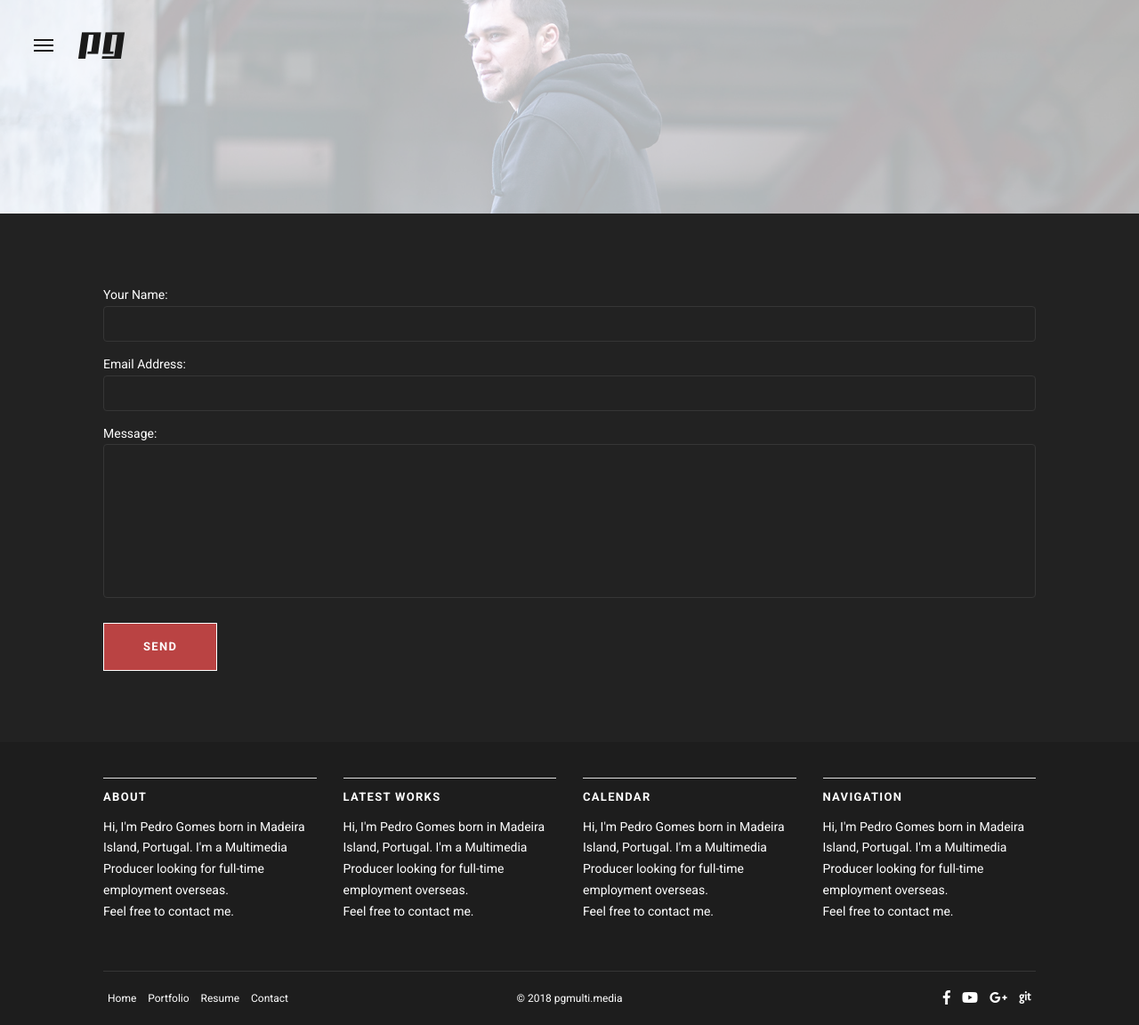
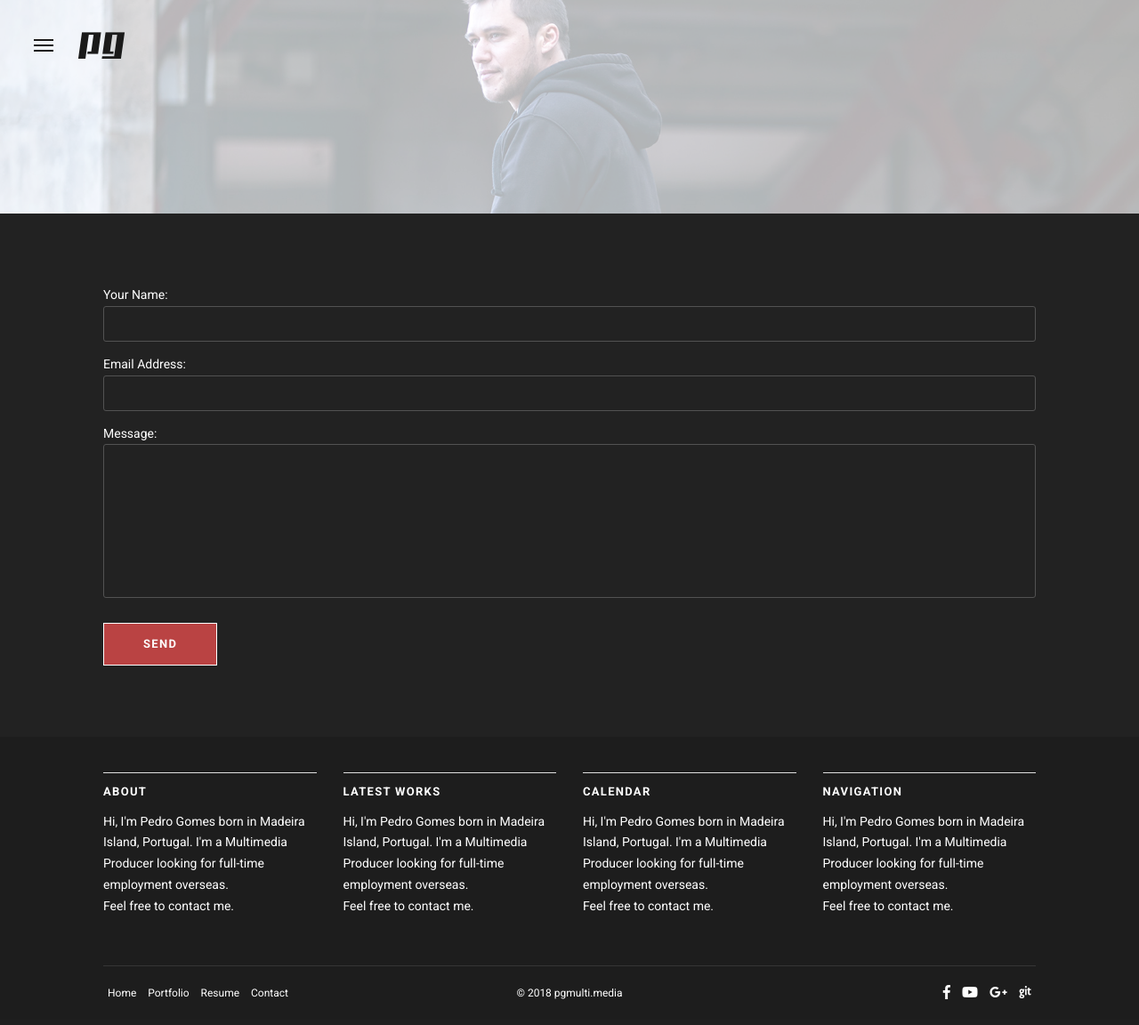
Before and after one commit to maddec01/SitePGMM, a PHP site: page /contact.php in a window 1280 px wide. Shown: the whole page at 89% size. After the commit the page ends 1123 px from the top, so only its background shows below. Run offline with PHP 8.4, Linux system fonts and the light colour scheme; some libraries are stand-ins or nearby versions.

Commit message:
fix fixed logo - contact layout - fixed animation comp

```diff
--- a/cform/form.html
+++ b/cform/form.html
@@ -11,11 +11,14 @@
         <label for="message">Message:</label>
         <textarea id="message" name="Message" rows="10" maxlength="6000" required></textarea>
         <div class="g-recaptcha" data-theme="dark" data-sitekey="6LczG04UAAAAABtAMHn7QVSUv4_tpWPYaGIUZKd3"></div>
-        <button class="button-primary" type="submit"><h3>Send</h3></button>
+        <button class="button-primary" type="submit">Send</button>
     </form>
     <div id="success_message" style="display:none">
-        <h3>Submitted the form successfully!</h3>
-        <p>We will get back to you soon.</p>
+        <h2 style="color: #3bc765">Message submited successfully!</h2>
+        <p>I'll get back to you as soon as possible.</p>
     </div>
-    <div id="error_message" style="width:100%; height:100%; display:none; "> <h3>Error</h3> Sorry there was an error sending your form. </div>
+    <div id="error_message" style="width:100%; height:100%; display:none; ">
+        <h2 style="color: #ba4343">Error</h2>
+        <p>Sorry there was an error sending your form.</p>
+    </div>
 </div>
--- a/css/contact.css
+++ b/css/contact.css
@@ -16,20 +16,17 @@
 .form-container textarea {
     color: #ffffff;
     background-color: #222222;
-    border-color: #363636;
+    border: 1px solid #525252;
     display: block;
     width: 100%;
     height: 40px;
     padding: 5px 15px;
-    border-width: 1px;
-    border-style: solid;
-    border-radius: 4px;
+    border-radius: 3px;
     box-sizing: border-box;
-
     -webkit-transition: border-color .3s ease-in-out;
     -moz-transition: border-color .3s ease-in-out;
+    -o-transition: border-color .3s ease-in-out;
     transition: border-color .3s ease-in-out;
-
     margin-bottom: 1rem;
 }
 
@@ -49,22 +46,28 @@
 }
 
 .form-container button {
+    outline: none !important;
     cursor: pointer;
     background: #ba4343;
-    padding: 5px 44px;
+    padding: 15px 44px;
     border-style: solid;
     border-width: 1px;
     border-color: #fff;
     margin-top: 1rem;
+    color: #fff;
+    font-size: 13px;
+    font-style: normal;
+    font-weight: 700;
+    letter-spacing: 0.1em;
+    line-height: 1.2;
+    text-transform: uppercase;
     -webkit-transition: all .3s ease-in-out;
     -moz-transition: all .3s ease-in-out;
+    -o-transition: all .3s ease-in-out;
     transition: all .3s ease-in-out;
 }
 
 .form-container button:hover {
     background: #fff;
-}
-
-.form-container button:hover h3 {
     color: #222222;
 }
--- a/css/main.css
+++ b/css/main.css
@@ -26,6 +26,8 @@
     font-weight: 400;
     line-height: 1.7;
     -webkit-font-smoothing: antialiased;
+    -moz-font-smoothing: antialiased;
+    -o-font-smoothing: antialiased;
 }
 
 .nav .open > a,
@@ -51,30 +56,51 @@
     background-color: #ba4343;
     border-radius: 100%;
     -webkit-animation: sk-pulseScaleOut 0.7s infinite ease-in-out;
-            animation: sk-pulseScaleOut 0.7s infinite ease-in-out;
+    -moz-animation: sk-pulseScaleOut 0.7s infinite ease-in-out;
+    -o-animation: sk-pulseScaleOut 0.7s infinite ease-in-out;
+    animation: sk-pulseScaleOut 0.7s infinite ease-in-out;
+}
+
+@keyframes sk-pulseScaleOut {
+    0% {
+        transform: scale(0);
+    }
+    100% {
+        transform: scale(1);
+        opacity: 0;
+    }
 }
 
 @-webkit-keyframes sk-pulseScaleOut {
     0% {
-      -webkit-transform: scale(0);
-              transform: scale(0); }
-    100% {
-      -webkit-transform: scale(1);
-              transform: scale(1);
-      opacity: 0; }
-}
-
-  @keyframes sk-pulseScaleOut {
-    0% {
         -webkit-transform: scale(0);
-                transform: scale(0);
     }
     100% {
         -webkit-transform: scale(1);
-                transform: scale(1);
         opacity: 0;
     }
 }
+
+@-moz-keyframes sk-pulseScaleOut {
+    0% {
+        -moz-transform: scale(0);
+    }
+    100% {
+        -moz-transform: scale(1);
+        opacity: 0;
+    }
+}
+
+@-o-keyframes sk-pulseScaleOut {
+    0% {
+        -o-transform: scale(0);
+    }
+    100% {
+        -o-transform: scale(1);
+        opacity: 0;
+    }
+}
+
 /* Wrappers */
 .wrapper {
     padding-left: 0;
--- a/js/main.js
+++ b/js/main.js
@@ -1,4 +1,4 @@
-$(document).ready(function () {
+$(window).ready(function () {
     // Footer reveal
     $('footer').footerReveal({ shadow: false, zIndex: -1 });
 
@@ -89,8 +89,6 @@
         }
     });
 
-    //trigger the scroll
-    $(window).scroll();
 
     // split
     var headline = $('.split-text'),
@@ -110,12 +108,13 @@
 
 // Loader
 $(window).bind("load", function() {
-    $('.loader-background').addClass('visuallyhidden');
     setTimeout(function () {
         $('.loader-background').addClass('hidden');
     }, 700);
     $('.wrapper').removeClass('hidden');
     setTimeout(function () {
         $('.wrapper').removeClass('visuallyhidden');
+        //trigger the scroll
+        $(window).scroll();
     }, 200);
 });
```
Also changed, not shown: other parts of css/main.css (+45 -0 lines), css/portfolio.css (+17 -2 lines).
